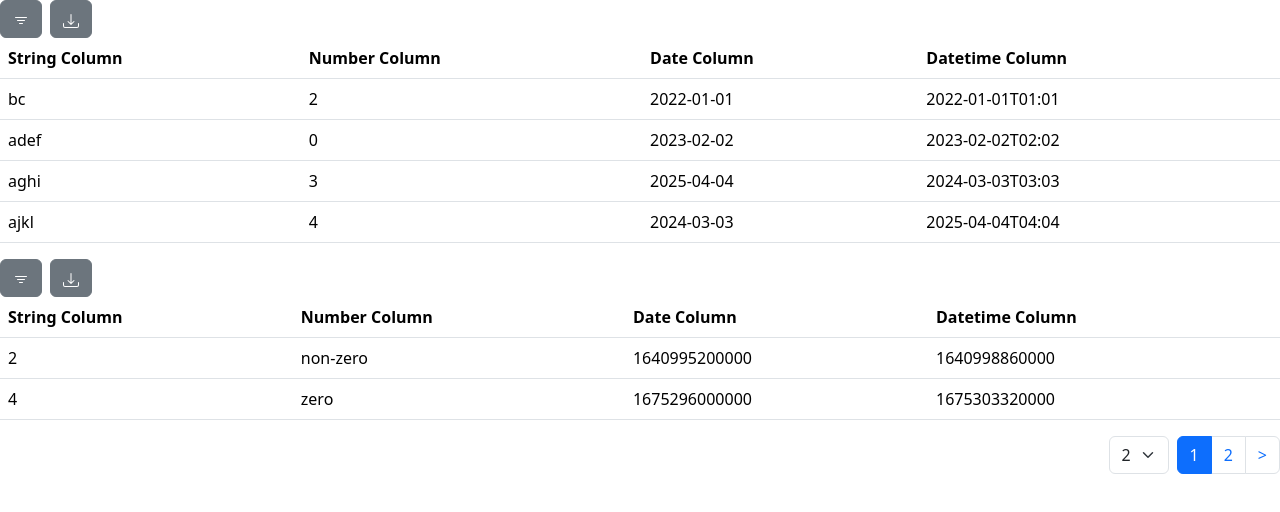
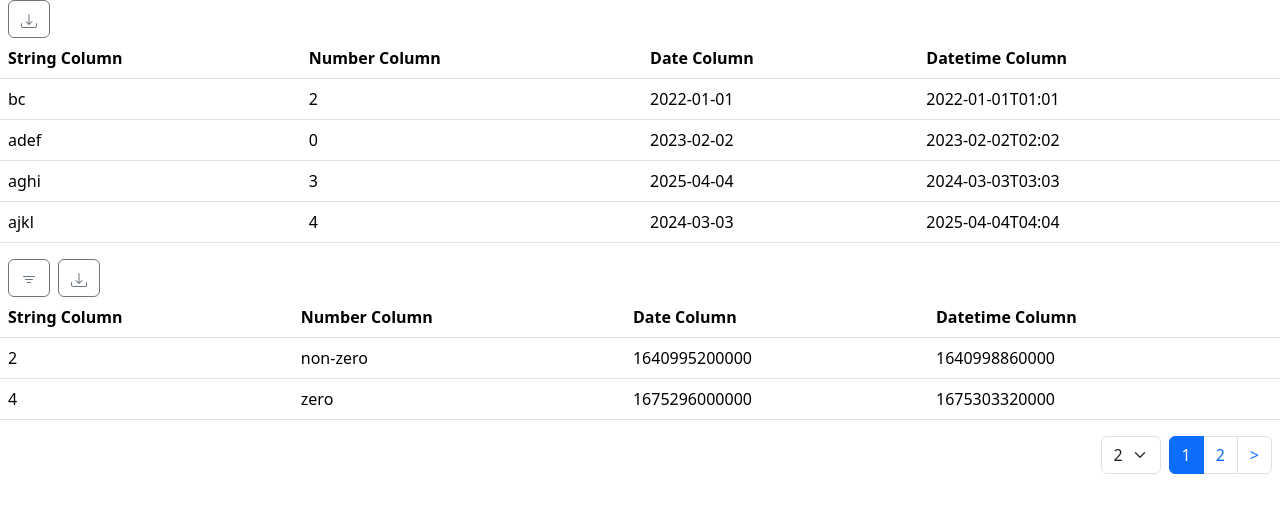
Before and after one commit to absreim/react-bootstrap-data-grid, a Next.js app: page /export in a window 1280 px wide. Shown: the top 512 px of the page. Built offline with nearby package versions, Linux system fonts and the light colour scheme.

Commit message:
Styling adjustments to toolbar and pagination

```diff
--- a/src/app/styling/main/MainStylingTestHarness.tsx
+++ b/src/app/styling/main/MainStylingTestHarness.tsx
@@ -79,6 +79,7 @@ const styleModel: StyleModel = {
   additionalComponentsStyleModel: {
     topLevelDiv: ["top-level-div-test-class"],
     tableAndPaginationDiv: ["table-and-pagination-div-test-class"],
+    paginationUiDiv: ["pagination-ui-div-test-class"],
   },
   mainTableStyleModel: {
     table: ["main-table-test-class"],
--- a/src/grid/Grid.tsx
+++ b/src/grid/Grid.tsx
@@ -489,6 +489,7 @@ const Grid: FC<GridProps> = ({
           <Pagination
             normalizedModel={normalizedModel}
             prePagingNumRows={sortedRows.length}
+            containerDivClasses={unwrappedAdditionalStyleModel.paginationUiDiv}
           />
         )}
       </div>
--- a/src/grid/pagination/Pagination.tsx
+++ b/src/grid/pagination/Pagination.tsx
@@ -3,17 +3,18 @@ import PageSizeSelector from "./PageSizeSelector";
 import PageSelector from "./PageSelector";
 import { JustifyContentSetting } from "../types";
 import { NormalizedPaginationModel } from "./types";
+import classNames from "classnames";
 
 export interface PaginationProps {
   normalizedModel: NormalizedPaginationModel;
   prePagingNumRows: number;
-  pageSelectorAriaLabel?: string; // aria-label of the nav element
-  pageSelectorJustifyContent?: JustifyContentSetting;
+  containerDivClasses: string[];
 }
 
 const Pagination: FC<PaginationProps> = ({
   normalizedModel,
   prePagingNumRows,
+  containerDivClasses,
 }) => {
   const {
     pageSizeOptions,
@@ -45,7 +46,14 @@ const Pagination: FC<PaginationProps> = ({
   };
 
   return (
-    <div className="d-flex justify-content-end gap-2">
+    <div
+      data-testid="pagination ui container div"
+      className={classNames(
+        containerDivClasses.length > 0
+          ? containerDivClasses
+          : ["d-flex", "justify-content-end", "gap-2", "px-2"],
+      )}
+    >
       <PageSizeSelector
         componentSize={componentSize}
         pageSizeOptions={pageSizeOptions}
--- a/src/grid/styling/styleModelUnwrappers.ts
+++ b/src/grid/styling/styleModelUnwrappers.ts
@@ -86,4 +86,5 @@ export const unwrapAdditionalComponentsStyleModel: (
   filterInputsDiv: styleModel?.filterInputsDiv || [],
   tableAndPaginationDiv: styleModel?.tableAndPaginationDiv || [],
   filterUiToggleButton: styleModel?.filterUiToggleButton || [],
+  paginationUiDiv: styleModel?.paginationUiDiv || [],
 });
--- a/src/grid/styling/types.ts
+++ b/src/grid/styling/types.ts
@@ -49,6 +49,7 @@ export interface AdditionalComponentsStyleModel {
   filterInputsDiv?: string[];
   tableAndPaginationDiv?: string[];
   filterUiToggleButton?: string[];
+  paginationUiDiv?: string[];
 }
 
 export interface ToolbarStyleModel {
--- a/src/grid/toolbar/Toolbar.tsx
+++ b/src/grid/toolbar/Toolbar.tsx
@@ -59,7 +59,7 @@ const Toolbar: FC<ToolbarProps> = ({
 }) => (
   <div
     className={classNames(
-      toolbarClasses || ["hstack", "gap-2", "justify-content-start"],
+      toolbarClasses || ["hstack", "gap-2", "justify-content-start", "px-2"],
     )}
     role="toolbar"
   >
@@ -75,8 +75,8 @@ const Toolbar: FC<ToolbarProps> = ({
           key={toolbarOption}
           className={classNames(
             ...(option === toolbarOption
-              ? activeClasses || ["btn", "btn-primary", "active"]
-              : inactiveClasses || ["btn", "btn-secondary"]),
+              ? activeClasses || ["btn", "btn-outline-secondary", "active"]
+              : inactiveClasses || ["btn", "btn-outline-secondary"]),
           )}
           title={buttonSpecs[toolbarOption as ToolbarOption].label}
           onClick={() => {
--- a/src/grid/toolbar/ToolbarContainer.tsx
+++ b/src/grid/toolbar/ToolbarContainer.tsx
@@ -16,7 +16,7 @@ const ToolbarContainer: FC<ToolbarContainerProps> = ({
   const [option, setOption] = useState<ToolbarOption | null>(null);
   const enabledFeatures = Object.keys(interfaces).reduce(
     (prev, toolbarOption) => {
-      prev[toolbarOption as ToolbarOption] = true;
+      prev[toolbarOption as ToolbarOption] = !!interfaces[toolbarOption as ToolbarOption];
       return prev;
     },
     {} as Partial<Record<ToolbarOption, boolean>>,
```
Also changed, not shown: 1 other file (tests, documents, lock files or other folders).
